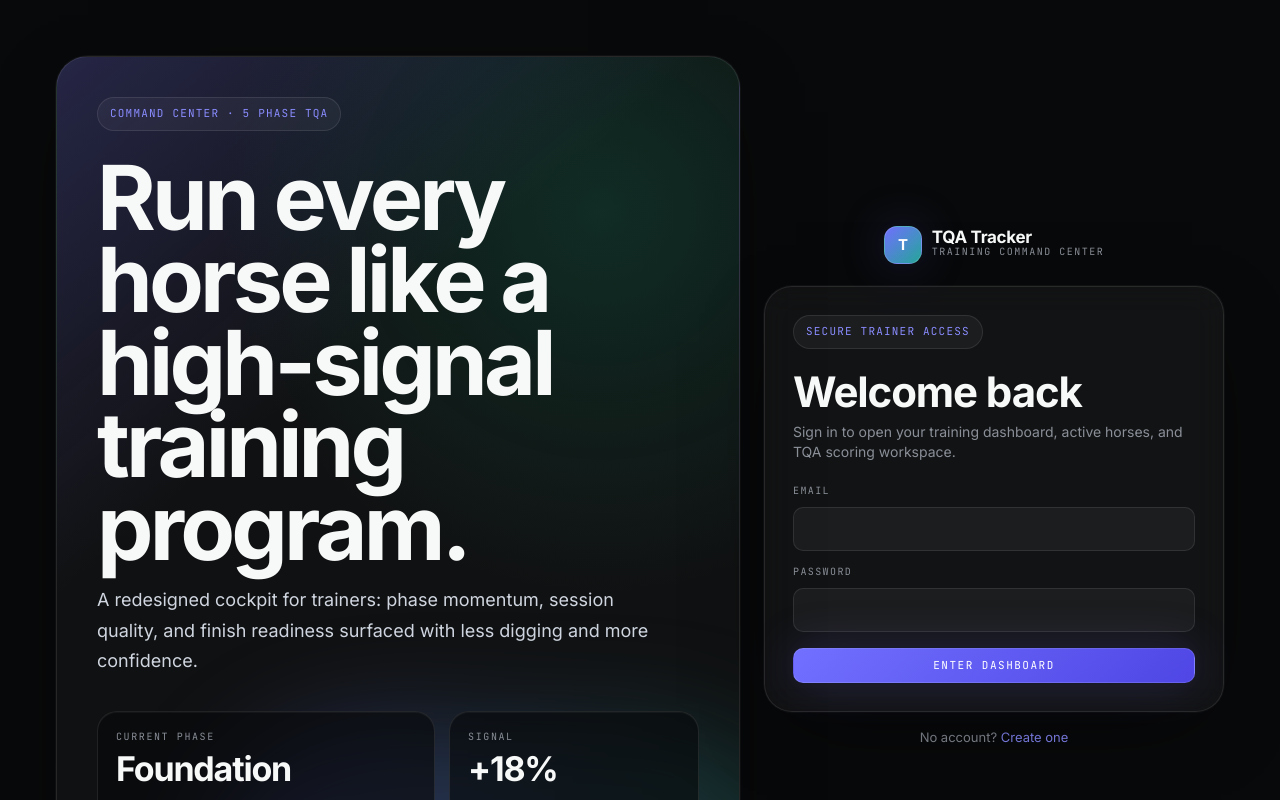
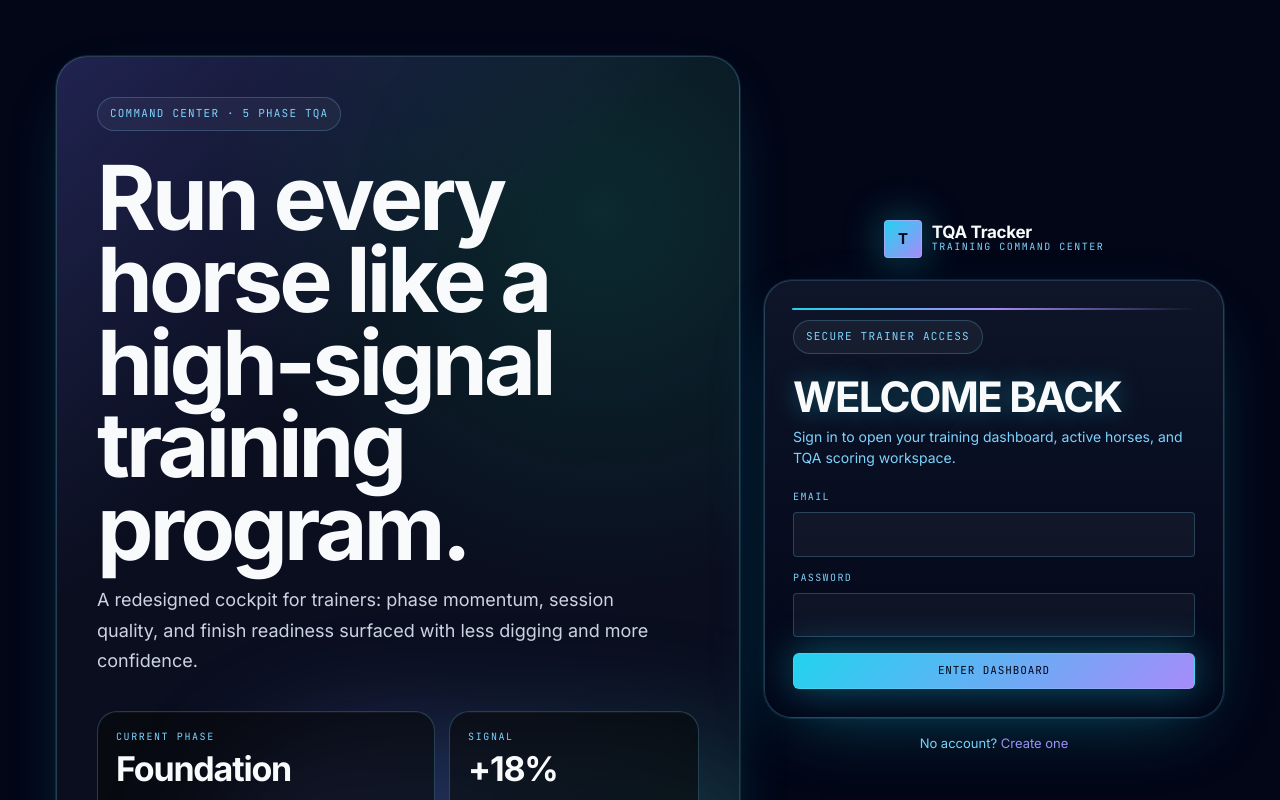
Before and after one commit to tylerrhinehart/HorseTraining, a React (Vite) app: page /sign-in in a window 1280 px wide. Shown: the top 800 px of the page. Built offline with nearby package versions, Linux system fonts and the light colour scheme; no server answers; what @react-pdf/renderer would draw is missing.

Commit message:
design: add Arena Night Ops UX variation

```diff
--- a/src/components/AppShell.tsx
+++ b/src/components/AppShell.tsx
@@ -112,6 +112,14 @@ export default function AppShell({ children }: Props) {
         </header>
       )}
 
+
+{!onAuthRoute && (
+  <div className="variation-strip" aria-label="Design variation">
+    <span>Arena Night Ops</span>
+    <span>High-contrast night arena cockpit with neon status cues and fast-glance operational hierarchy.</span>
+  </div>
+)}
+
       <main className="flex-1">{children}</main>
 
       {user && !onAuthRoute && (
--- a/src/index.css
+++ b/src/index.css
@@ -1229,3 +1229,40 @@
     gap: 12px;
   }
 }
+
+/* UX Variation: Arena Night Ops
+   High-contrast night arena cockpit: neon status, glass panels, strong glow states,
+   and a command-console hierarchy optimized for fast evening checks. */
+:root {
+  --paper: #020617;
+  --paper-2: rgba(15, 23, 42, 0.86);
+  --paper-3: rgba(30, 41, 59, 0.92);
+  --ink: #f8fafc;
+  --ink-2: #cbd5e1;
+  --muted: #7dd3fc;
+  --line: rgba(125, 211, 252, 0.24);
+  --leather: #22d3ee;
+  --leather-2: #a78bfa;
+  --rust: #fb7185;
+  --sage: #34d399;
+  --gold: #facc15;
+  --shadow: 0 24px 70px -30px rgba(34,211,238,.35), 0 0 0 1px rgba(125,211,252,.12);
+  --glow: 0 0 42px rgba(34, 211, 238, .42);
+  --radius: 4px;
+  --radius-lg: 10px;
+}
+body { background: radial-gradient(circle at 20% 0%, rgba(34,211,238,.24), transparent 30rem), radial-gradient(circle at 90% 20%, rgba(167,139,250,.2), transparent 26rem), #020617; }
+.app-root { max-width: 1500px; }
+.topbar { margin: 10px; border-radius: 8px; background: rgba(2,6,23,.84); border: 1px solid rgba(125,211,252,.28); box-shadow: 0 0 0 1px rgba(34,211,238,.08), var(--glow); }
+.brand-mark { border-radius: 4px; background: linear-gradient(135deg,#22d3ee,#a78bfa); color: #020617; }
+.brand-sub, .eyebrow, .hero-kicker, .card-meta { color: #7dd3fc; }
+.variation-strip { margin: 0 10px; padding: 8px 12px; border: 1px solid rgba(34,211,238,.35); background: linear-gradient(90deg, rgba(34,211,238,.14), rgba(167,139,250,.12)); color: #e0f2fe; font-family: var(--font-mono); font-size: 12px; text-transform: uppercase; letter-spacing: 1.2px; display:flex; justify-content:space-between; }
+.h-display { text-transform: uppercase; letter-spacing: -.04em; text-shadow: 0 0 24px rgba(34,211,238,.35); }
+.today-hero { display: grid; grid-template-columns: minmax(0,1.7fr) minmax(260px,.9fr); gap: 16px; align-items: stretch; }
+.card, .command-hero, .metric-card { background: linear-gradient(180deg, rgba(15,23,42,.94), rgba(2,6,23,.78)); border: 1px solid rgba(125,211,252,.24); box-shadow: var(--shadow); }
+.card::before, .metric-card::before { content: ''; display: block; height: 2px; margin: -1px -1px 10px; background: linear-gradient(90deg,#22d3ee,#a78bfa,transparent); border-radius: 999px; }
+.btn { border-radius: 6px; text-transform: uppercase; letter-spacing: .08em; font-family: var(--font-mono); }
+.btn-leather, .btn-primary { background: linear-gradient(135deg,#22d3ee,#a78bfa); color: #020617; }
+.tabbar { width: min(760px, calc(100vw - 22px)); border-radius: 8px; background: rgba(2,6,23,.9); border-color: rgba(34,211,238,.28); }
+.tabbar a.is-active { background: rgba(34,211,238,.16); color: #67e8f9; box-shadow: inset 0 0 0 1px rgba(34,211,238,.35); border-radius: 6px; }
+@media (max-width: 760px){ .today-hero{ grid-template-columns:1fr; } }
```
Also changed, not shown: 1 other file (tests, documents, lock files or other folders).
